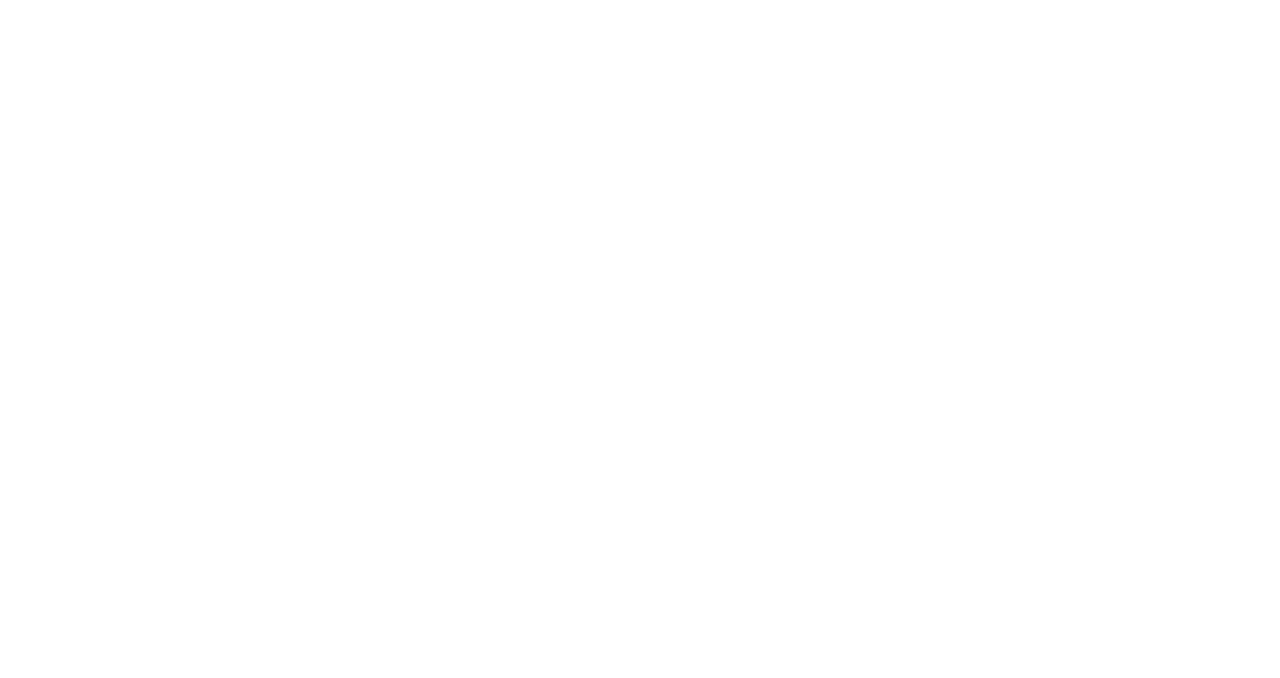
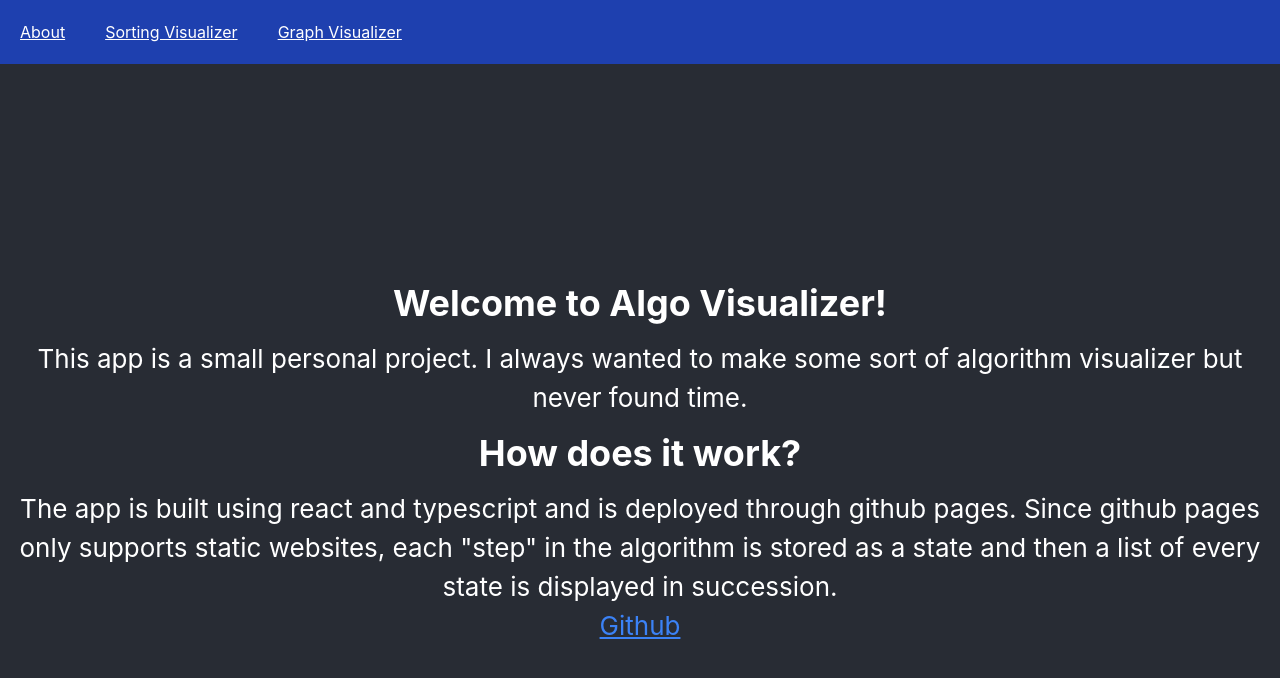
Before and after one commit to mattB37/algo-visualizer, a React (Create React App) app: page /#/ in a window 1280 px wide. Before the commit this address had no page. Shown: the top 678 px of the page. Built offline with nearby package versions, Linux system fonts and the light colour scheme.

Commit message:
hoping this fixes the routing issues

```diff
--- a/src/App.tsx
+++ b/src/App.tsx
@@ -1,5 +1,5 @@
 import React from "react";
-import { HashRouter as Router, Routes, Route } from "react-router-dom";
+import { HashRouter, Route, Routes } from "react-router-dom";
 import "./styles/App.css";
 import SortingVisualizer from "./components/SortingVisualizer";
 import Home from "./pages/home";
@@ -7,11 +7,11 @@
 
 function App() {
   return (
-    <Router>
+    <HashRouter basename="/">
       <Routes>
-        <Route path="algo-visualizer" element={<Home />} />
+        <Route path="/" element={<Home />} />
         <Route
-          path="algo-visualizer/sort-visualizer"
+          path="/sort-visualizer"
           element={
             <div>
               <NavBar></NavBar>
@@ -23,7 +23,7 @@
           }
         />
         <Route
-          path="algo-visualizer/graph-visualizer"
+          path="/graph-visualizer"
           element={
             <div>
               <NavBar></NavBar>
@@ -34,7 +34,7 @@
           }
         />
       </Routes>
-    </Router>
+    </HashRouter>
   );
 }
 
--- a/src/components/NavBar.tsx
+++ b/src/components/NavBar.tsx
@@ -5,21 +5,18 @@
     <div className="mt-0 text-white bg-blue-800">
       <div className="flex flex-row p-5 justify-between">
         <div className="flex flex-row gap-10 pr-5">
-          <Link
-            className="hover:text-slate-950 underline"
-            to="/algo-visualizer"
-          >
+          <Link className="hover:text-slate-950 underline" to="/">
             About
           </Link>
           <Link
             className="hover:text-slate-950 underline"
-            to="/algo-visualizer/sort-visualizer"
+            to="/sort-visualizer"
           >
             Sorting Visualizer
           </Link>
           <Link
             className="hover:text-slate-950 underline"
-            to="/algo-visualizer/graph-visualizer"
+            to="/graph-visualizer"
           >
             Graph Visualizer
           </Link>
```
Also changed, not shown: src/index.tsx (+6 -6 lines).
